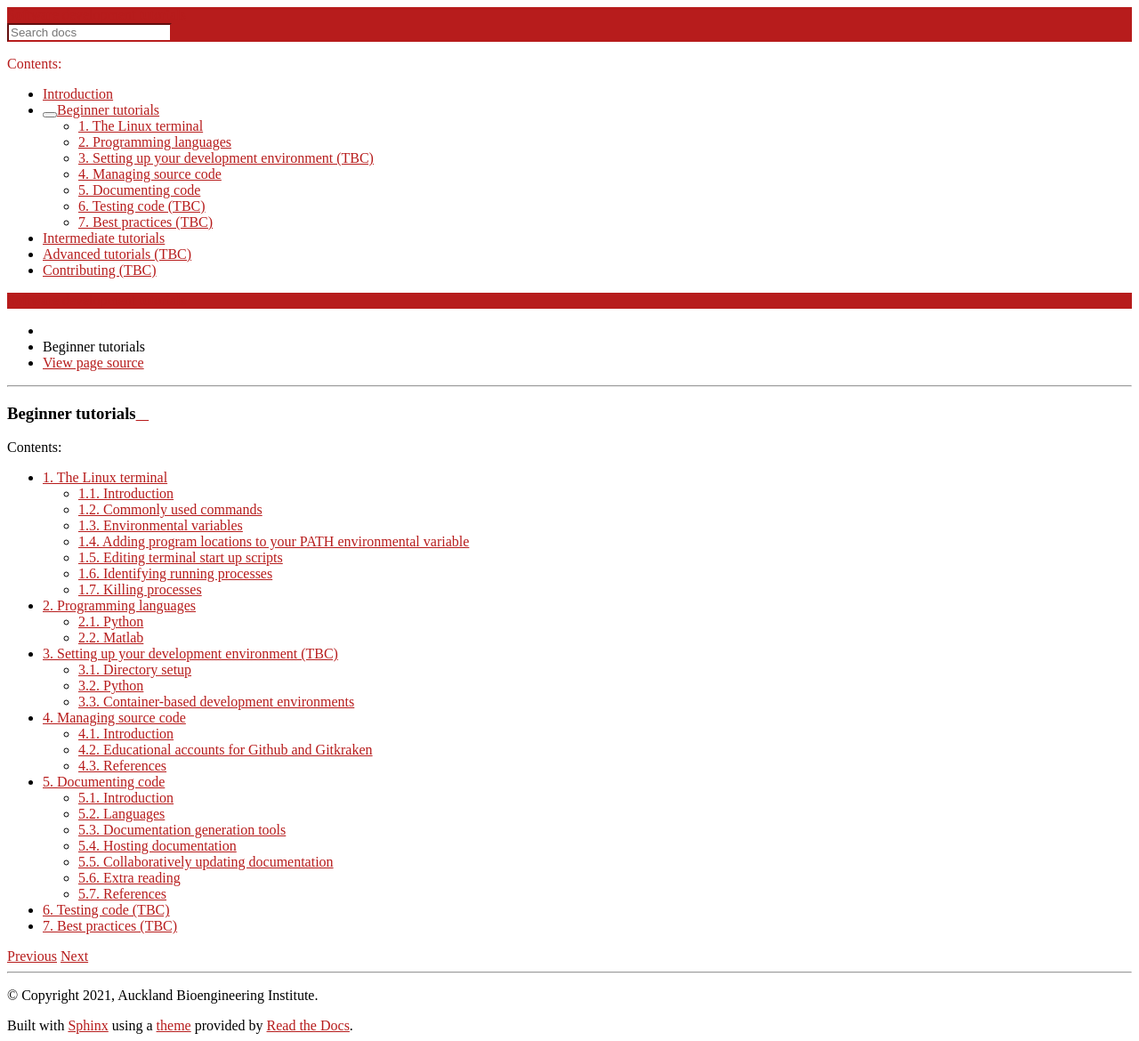
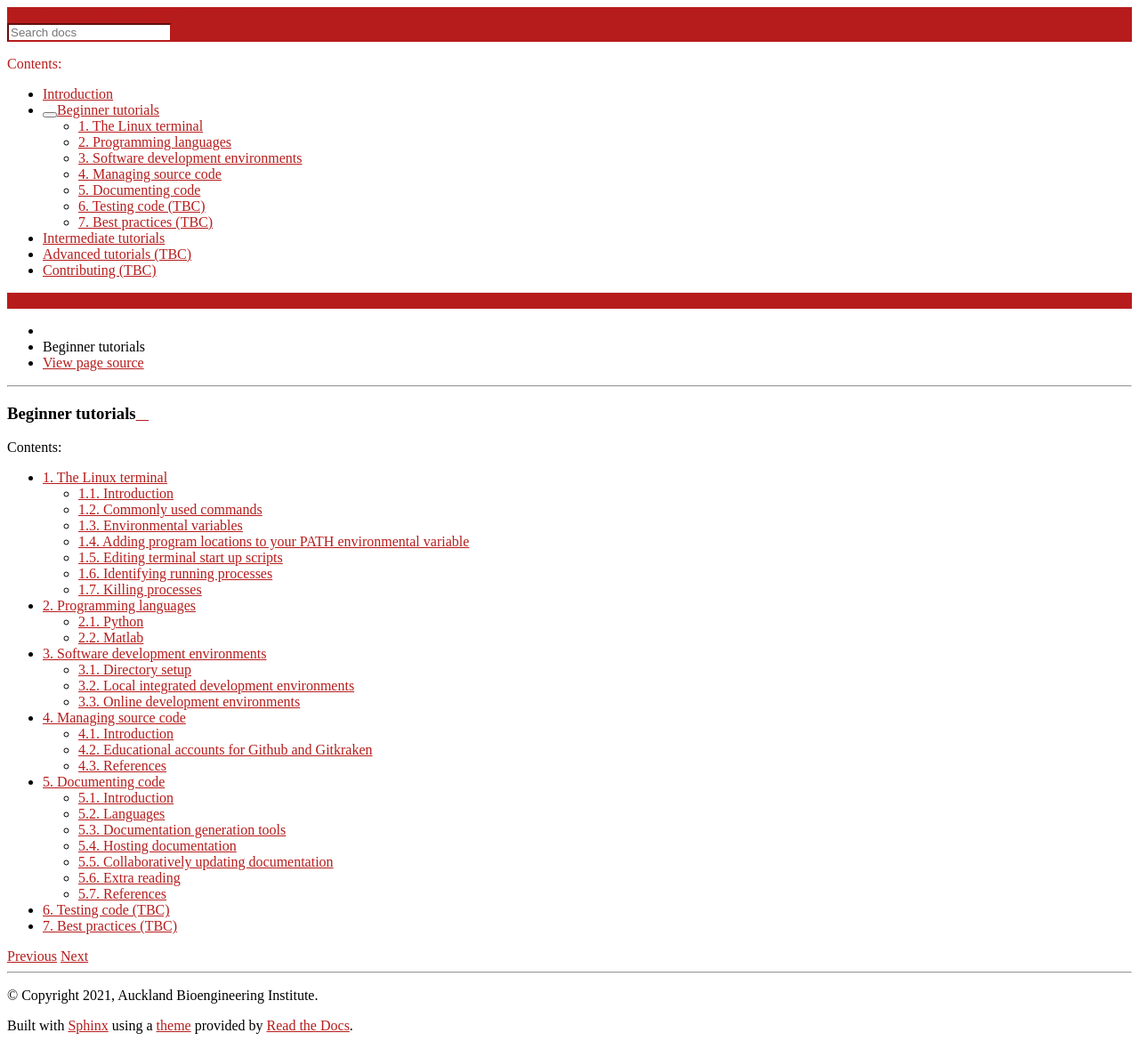
Before and after one commit to prasanthsasikumar/holographic-breast-biomechanics, a Sphinx documentation site: the page built from docs/source/beginner.rst, in a window 1280 px wide. Shown: the whole page at 89% size. Built offline with Sphinx 7.4.7 and the Read the Docs theme 2.0.0, drawn with Linux system fonts in a browser that asks for light colours; some of the changed lines change nothing that is shown.

Commit message:
Updating development environment tutorial

```diff
--- a/docs/source/beginner.rst
+++ b/docs/source/beginner.rst
@@ -9,7 +9,7 @@
 
    beginner/terminal
    beginner/programming_languages
-   beginner/setting_up_development_environment
+   beginner/development_environments
    beginner/managing_source_code
    beginner/documenting_code
    beginner/testing_code
--- /dev/null
+++ b/docs/source/beginner/development_environments.rst
@@ -0,0 +1,142 @@
+=================================
+Software development environments
+=================================
+This section describes how you can setup your software development environment. This includes setting up a directory structure to organise the storage of your software projects. The next step involves setting up a `integrated development environment (IDE) <https://en.wikipedia.org/wiki/Integrated_development_environment>`_. This is a software application that provides comprehensive facilities to computer programmers for software development. An IDE normally consists of at least a source code editor, build automation tools and a debugger.
+
+Directory setup
+===============
+The first step in setting up your development environment involves setting up the directory structure that you will use for storing your project files.
+
+Linux & Mac
+-----------
+Open a terminal and issue the following commands to setup a directory structure for code development.
+
+.. code-block:: bash
+
+  mkdir -p $HOME/opt/ # Location to add the different projects that you will be working.
+  mkdir -p $HOME/usr/ # Location where general programs can be installed, e.g. pycharm.
+  mkdir -p $HOME/scripts/ # Location of your one off scripts
+  mkdir -p $HOME/logs/ # Location of logs from your programs
+  mkdir -p $HOME/tmp/ # Location for temporary storage of files/testing bits of code etc
+
+Windows
+-------
+Create the folders listed in the Linux & Mac section in your `My Documents` folder (ignore the `$HOME` environmental variable). Note that on Windows, you do not need to create a `documents/usr` folder as the Windows `Program Files` directory will serve that purpose.
+
+
+Local integrated development environments
+=========================================
+
+Below are some cross-platform IDE's that you can use for software development. Cross-platform IDE's will work across Linux, Mac, and Windows.
+
+Command line + text editor
+--------------------------
+The most basic IDE is the combination of a text editor (allowing you to edit your source code) and a command line (allowing you to execute commands to build and run your source code).
+
+.. note::
+   It is recommend to use a IDE for software development as they provide tools such as graphical debuggers to help improve efficiency of the software development process.
+
+Common editors include Gedit, Vim on Linux, Text editor on Mac, and Notepad++ on Windows.
+
+.. note::
+   It is recommend to an editor such as Notepad++ that allows you to choose text file line-ending deliminators on Windows. See the following resource for more information (`Converting from Windows-style to UNIX-style line endings <https://support.nesi.org.nz/hc/en-gb/articles/218032857-Converting-from-Windows-style-to-UNIX-style-line-endings>`_).
+
+PyCharm
+-------
+`PyCharm <https://www.jetbrains.com/pycharm/>`_ is an IDE specifically for Python programming. It is developed by the Czech company JetBrains. It provides code analysis, a graphical debugger, an integrated unit tester, integration with version control systems, ability to profile code (professional version required), and remotely debug your projects (professional version required).
+
+  .. figure:: https://upload.wikimedia.org/wikipedia/commons/thumb/8/83/PyCharm_2021.1_Community_Edition_screenshot.png/1280px-PyCharm_2021.1_Community_Edition_screenshot.png
+    :width: 700
+    :align: center
+    :figclass: align-center
+
+    PyCharm 2021.1 IDE.
+
+See the `PyCharm documentation <https://www.jetbrains.com/help/pycharm/quick-start-guide.html>`_ for installation instructions and how to get started.
+
+.. note::
+   Check the `JetBrains Academic Licensing page <https://www.jetbrains.com/community/education/#students>`_ to see if you qualify for a free educational license. This will provide free access to the Professional edition of PyCharm.
+
+Tips
+~~~~
+- PyCharm has inbuilt PEP8 style checking. Selecting the code of interest and clicking the |br|:guilabel:`Code` → :guilabel:`Reformat code` Pycharm menu option will automatically format your code according to PEP8.
+
+- Enable automatic saving of open files:
+
+  - :guilabel:`File` → :guilabel:`Settings` → :guilabel:`Appearance & Behavior` → :guilabel:`System Settings` →
+    :guilabel:`Synchronization` → |br|:guilabel:`☑ Save files automatically if application is idle for 5 sec.`
+  - :guilabel:`File` → :guilabel:`Settings` → :guilabel:`Editor` → :guilabel:`General` → :guilabel:`Editor tabs` → :guilabel:`☑ Mark modified (*)`
+
+Visual Studio Code
+------------------
+`Visual Studio Code <https://code.visualstudio.com/>`_ combines the simplicity of a code editor with what developers need for their core edit-build-debug cycle. It provides comprehensive code editing, navigation, and understanding support along with lightweight debugging, a rich extensibility model, and lightweight integration with existing tools.
+
+  .. figure:: https://user-images.githubusercontent.com/1487073/58344409-70473b80-7e0a-11e9-8570-b2efc6f8fa44.png
+    :width: 700
+    :align: center
+    :figclass: align-center
+
+    Visual Studio Code IDE.
+
+See the `Visual Studio Code documentation <https://code.visualstudio.com/docs>`_ for installation instructions and how to get started.
+
+JupyterLab
+----------
+JupyterLab is a web-based interactive development environment for Jupyter notebooks, code, and data. JupyterLab is flexible: configure and arrange the user interface to support a wide range of workflows in data science, scientific computing, and machine learning. JupyterLab is extensible and modular: write plugins that add new components and integrate with existing ones.
+
+  .. figure:: https://jupyter.org/assets/labpreview.png
+    :width: 700
+    :align: center
+    :figclass: align-center
+
+    JupyterLab IDE.
+
+See the `JupyterLab documentation <https://jupyterlab.readthedocs.io/en/latest/>`_ for installation instructions and how to get started.
+
+..
+  Container-based development environments
+  ========================================
+
+
+Online development environments
+===============================
+Alternative IDE are available that can be run entirely in the Cloud.
+
+.. note::
+   If your team requires you to use in-house software as part of your projects then it may not be possible to access and build that software on cloud-based IDEs.
+
+Google Colab
+------------
+`Google Colaboratory <https://colab.research.google.com/>`_ or “Colab” for short is a **free** Python Jupyter notebook environment from Google Research that runs entirely in the cloud. There is no setup process. The notebooks that you create can be simultaneously edited by you and your collaborators — similar to how you can collaboratively edit documents in Google Docs. It is especially well suited to machine learning, data analysis and education and **provides free access to computing resources including GPUs (Nvidia K80s, T4s, P4s and P100s)**.
+
+  .. figure:: development_environments/google_colab_ide.png
+    :width: 700
+    :align: center
+    :figclass: align-center
+
+    Google Colab IDE.
+
+Navigate to https://colab.research.google.com to get started. See the `Colab FAQ <https://research.google.com/colaboratory/faq.html>`_ for more information on usage limits of the free GPUs provided by this service.
+
+Binder
+------
+ The`Binder Project <https://mybinder.org/>`_ allow you to package and share interactive, reproducible environments. A Binder or "Binder-ready repository" is a code repository that contains both code and content to run, and configuration files for the environment needed to run it.
+
+This allows you to take a code repository e.g .on Github that may contain Jupyter notebooks, and open those notebooks in an executable environment, making your code immediately reproducible by anyone, anywhere.
+
+  .. figure:: development_environments/mybinder.png
+    :width: 700
+    :align: center
+    :figclass: align-center
+
+    Binder setup page.
+
+Binderhub
+~~~~~~~~~
+A BinderHub lets you launch a publicly executable version of a Binder repository. Given a URL to a repository, it generates a new URL that anyone can visit in a browser to interact with a running version of the code in that repository.
+
+.. Add line breaks.
+
+.. |br| raw:: html
+
+     <br>
--- a/docs/source/beginner/setting_up_development_environment.rst
+++ /dev/null
@@ -1,38 +0,0 @@
-=============================================
-Setting up your development environment (TBC)
-=============================================
-
-Directory setup
-===============
-
-.. code-block:: bash
-
-  mkdir -p $HOME/opt/ # Location to add the different codes that you will be working.
-  mkdir -p $HOME/usr/ # Location where general programs can be installed, e.g. pycharm.
-  mkdir -p $HOME/scripts/ # Location of your one off scripts
-  mkdir -p $HOME/logs/ # Location of logs from your programs
-  mkdir -p $HOME/tmp/ # Location for temporary storage of files/testing bits of code etc
-
-Python
-======
-
-Command line
-------------
-
-PyCharm
--------
-
-Autosave
-Settings -> Appearance & Behavior -> System Setttings -> Synchronization- Check Save files automatically if application is idle for 5 sec.
-Settings -> Editor -> General -> Editor tabs- Mark modified (*)
-
-PyCharm has inbuilt PEP8 style checking. Selecting code and clicking the “Code->Reformat code” Pycharm menu option will automatically format your code according to PEP8.
-
-Jupyter Lab
------------
-
-Visual studio code
-------------------
-
-Container-based development environments
-========================================
```
Also changed, not shown: docs/source/beginner/development_environments/google_colab_ide.png (added), docs/source/beginner/development_environments/mybinder.png (added).
